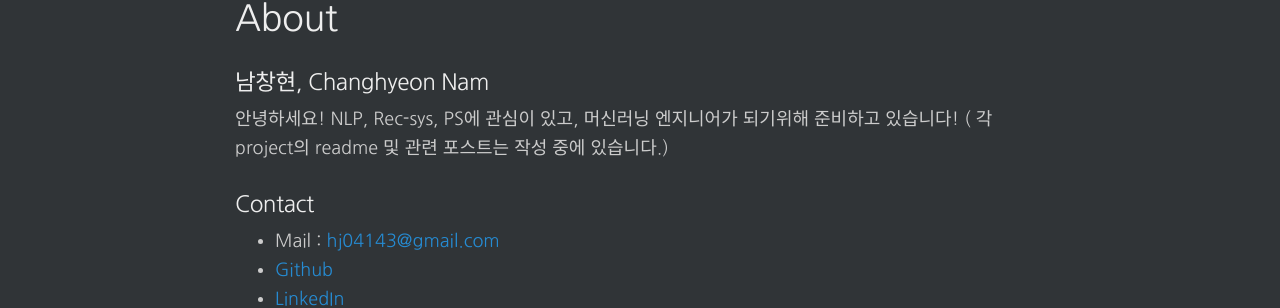
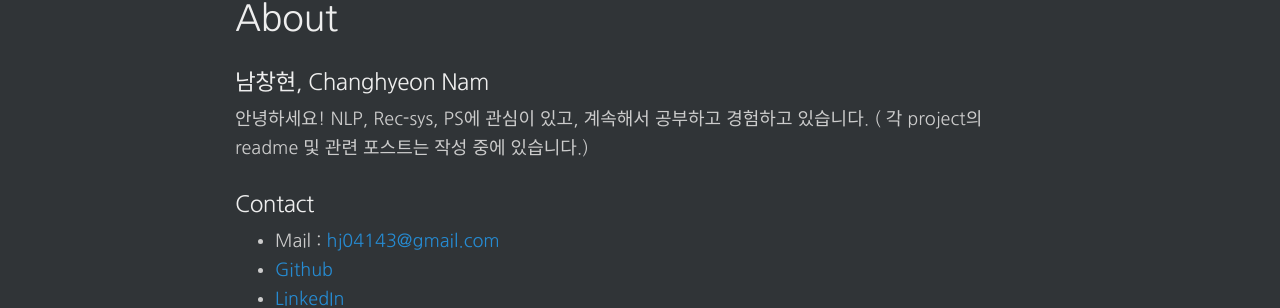
Before and after one commit to changhyeonnam/changhyeonnam.github.io, a Jekyll site: the page built from about.md, in a window 1280 px wide and 1400 px high. Shown: the part 123-431 px from the top of the window. Built offline with Jekyll 4.4.1, drawn with Linux system fonts in a browser that asks for light colours; nearby versions of some CDN libraries; comment, search, counter and statistics services are not loaded; some of the changed text lies outside the part shown.

Commit message:
update about.md

```diff
--- a/about.md
+++ b/about.md
@@ -4,7 +4,8 @@ title: About
 ---
 ### 남창현, Changhyeon Nam
 
-안녕하세요! NLP, Rec-sys, PS에 관심이 있고, 머신러닝 엔지니어가 되기위해 준비하고 있습니다! ( 각 project의 readme 및 관련 포스트는 작성 중에 있습니다.)
+안녕하세요! NLP, Rec-sys, PS에 관심이 있고, 계속해서 공부하고 경험하고 있습니다. ( 각 project의 readme 및 관련 포스트는 작성 중에 있습니다.)
+
 
 ### Contact
 
```
Also changed, not shown: other parts of about.md (+3 -0 lines).
